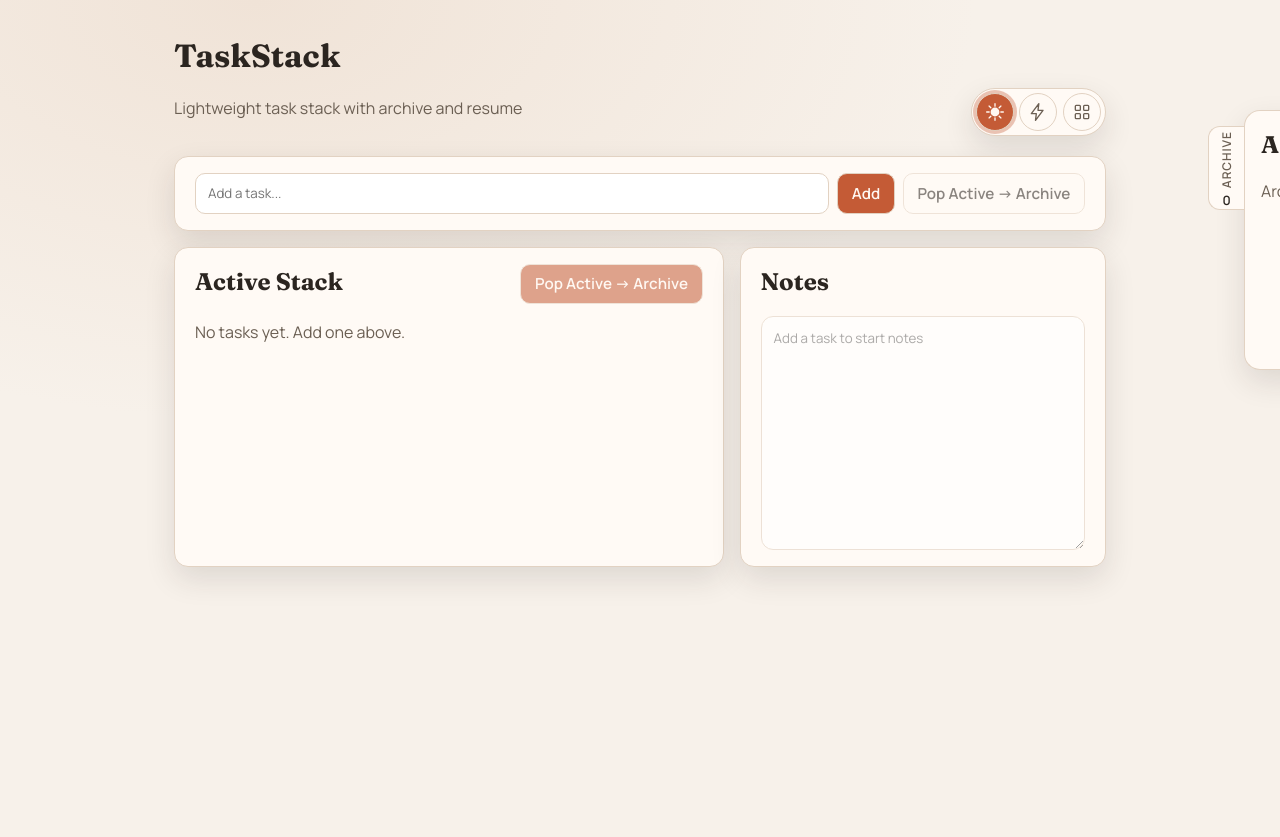
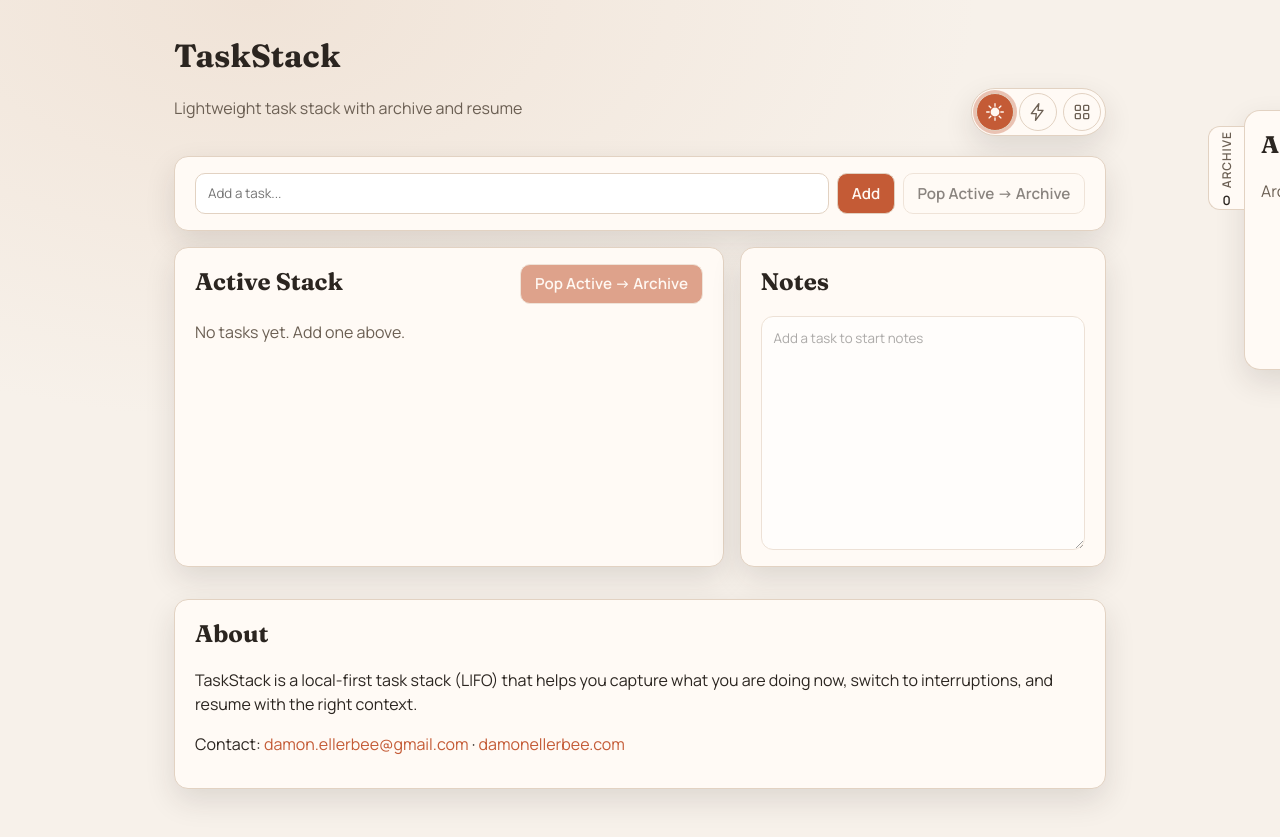
Before and after one commit to SantasLair/TaskStack, a Svelte app in the folder svelte/: page / in a window 1280 px wide. Before the commit the page ends 800 px from the top, so only its background shows below. Built offline with nearby package versions, Linux system fonts and the light colour scheme.

Commit message:
Add about card content to app

```diff
--- a/svelte/src/App.svelte
+++ b/svelte/src/App.svelte
@@ -82,6 +82,18 @@
     <StackView />
     <NotesPanel />
   </div>
+
+  <section id="about" class="panel about">
+    <h2>About</h2>
+    <p>
+      TaskStack is a local-first task stack (LIFO) that helps you capture what you are
+      doing now, switch to interruptions, and resume with the right context.
+    </p>
+    <p>
+      Contact: <a href="mailto:damon.ellerbee@gmail.com">damon.ellerbee@gmail.com</a>
+      · <a href="https://damonellerbee.com" rel="noopener noreferrer" target="_blank">damonellerbee.com</a>
+    </p>
+  </section>
 </main>
 
 <ArchiveDrawer
@@ -146,6 +158,9 @@
     grid-template-columns: 1.2fr 0.8fr;
     gap: 1rem;
   }
+  .about {
+    margin-top: 1rem;
+  }
 
   @media (max-width: 820px) {
     .top {
```
